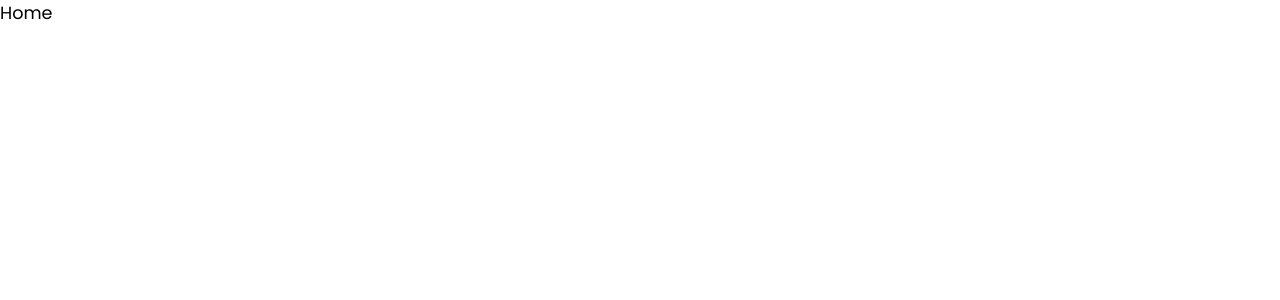
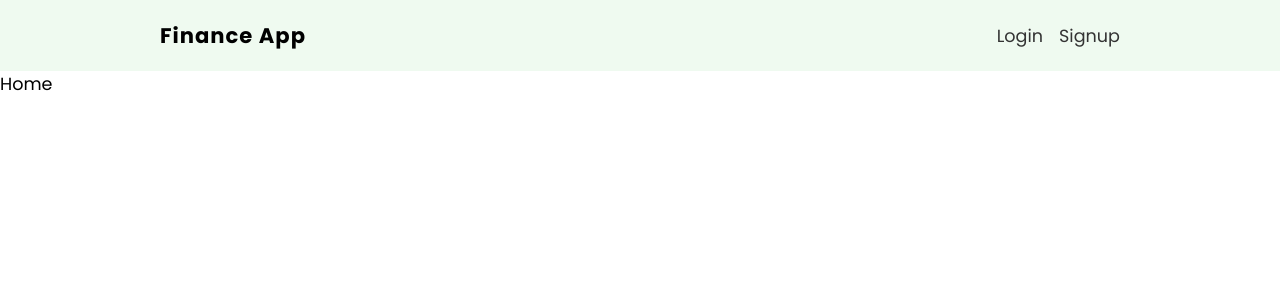
Before and after one commit to Joscord/finance-tracker-app, a React (Create React App) app: page / in a window 1280 px wide. Shown: the top 300 px of the page. Built offline with nearby package versions, Linux system fonts and the light colour scheme.

Commit message:
Created a Navbar component. Modified Home.js, Signup.js and Login.js

```diff
--- a/src/App.js
+++ b/src/App.js
@@ -3,6 +3,7 @@ import {
 	Switch,
 	Route,
 } from 'react-router-dom/cjs/react-router-dom.min';
+import Navbar from './components/Navbar/Navbar';
 import Home from './pages/Home/Home';
 import Login from './pages/Login/Login';
 import Signup from './pages/Signup/Signup';
@@ -11,6 +12,7 @@ const App = () => {
 	return (
 		<div className='app'>
 			<BrowserRouter>
+				<Navbar />
 				<Switch>
 					<Route exact path='/' component={Home} />
 					<Route path='/login' component={Login} />
--- /dev/null
+++ b/src/components/Navbar/Navbar.js
@@ -0,0 +1,17 @@
+import { Link } from 'react-router-dom';
+import styles from './Navbar.module.css'
+
+const Navbar = () => {
+  return (
+          <nav className={styles.navbar}>
+              <ul>
+                <li className={styles.title}>Finance App</li>
+                <li><Link to={'/login'}>Login</Link></li>
+                <li><Link to={'/signup'}>Signup</Link></li>
+
+              </ul>
+          </nav>
+  )
+}
+
+export default Navbar;
--- /dev/null
+++ b/src/components/Navbar/Navbar.module.css
@@ -0,0 +1,26 @@
+.navbar {
+	width: 100%;
+	background: #effaf0;
+	padding: 20px 10px;
+	box-sizing: border-box;
+}
+.navbar ul {
+	display: flex;
+	margin: 0 auto;
+	max-width: 960px;
+	align-items: center;
+}
+.title {
+	margin-right: auto;
+	font-weight: bold;
+	letter-spacing: 1px;
+	font-size: 1.2em;
+}
+.navbar button,
+.navbar a {
+	margin-left: 16px;
+}
+.navbar a {
+	color: #333;
+	text-decoration: none;
+}
--- a/src/pages/Home/Home.js
+++ b/src/pages/Home/Home.js
@@ -1,4 +1,4 @@
-import './Home.module.css';
+import styles from './Home.module.css';
 
 const Home = () => {
 	return <div>Home</div>;
--- a/src/pages/Login/Login.js
+++ b/src/pages/Login/Login.js
@@ -1,4 +1,4 @@
-import './Login.module.css'
+import styles from './Login.module.css'
 
 const Login = () => {
   return (
--- a/src/pages/Signup/Signup.js
+++ b/src/pages/Signup/Signup.js
@@ -1,4 +1,4 @@
-import './Signup.module.css';
+import styles from './Signup.module.css';
 
 const Signup = () => {
   return (
```
